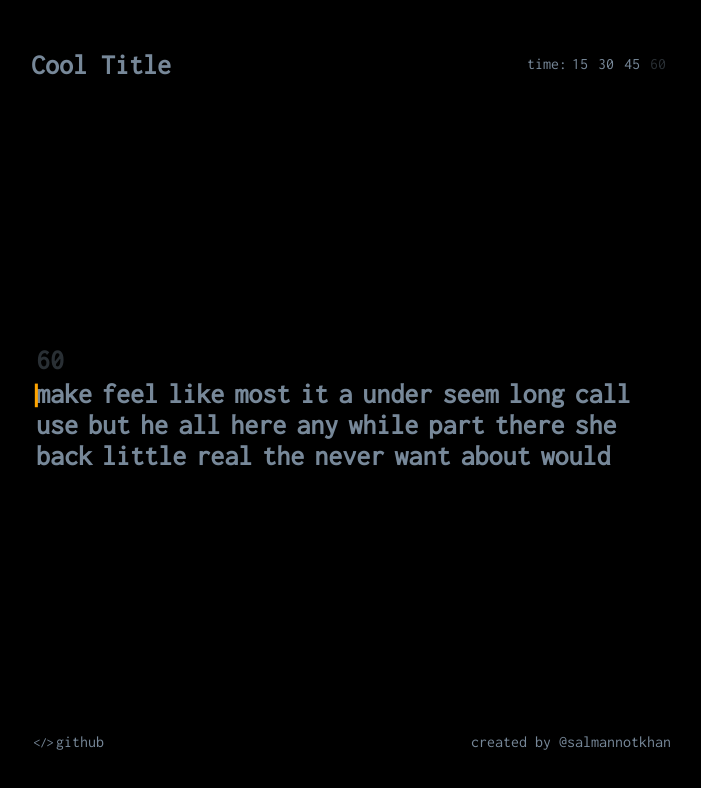
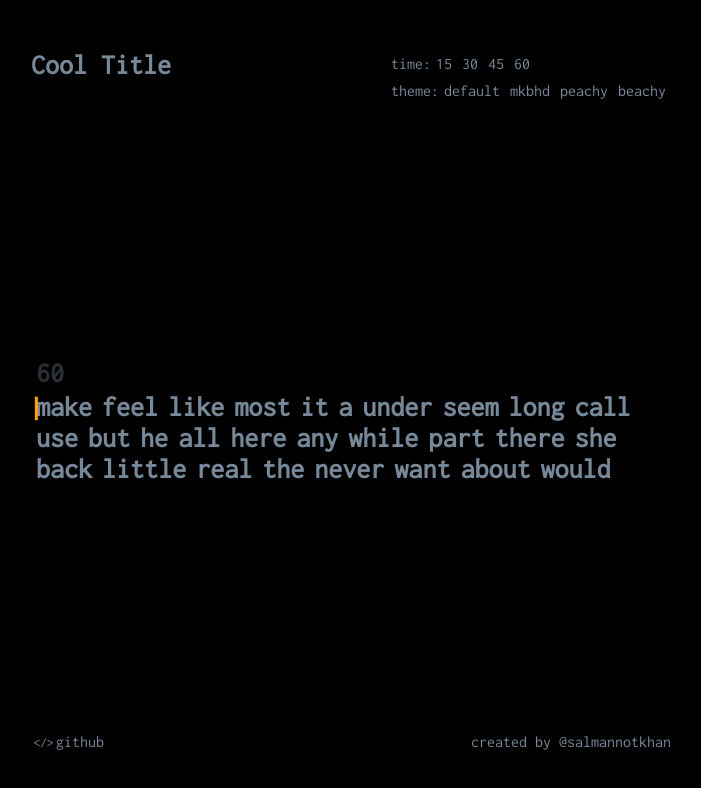
Before and after one commit to webdev123123/typing-test, a React (Create React App) app: page / in a window 1280 px wide. Shown: the top 788 px of the page, without its empty margins (289-990 px from the left). Built offline with nearby package versions, Linux system fonts and the light colour scheme.

Commit message:
Added 4 themes, Now storing preferences in browser (Thanks @ParmarHetul21 for theme suggestions) Added dynamic menu to select various options Minor rework in restaring test now user have to start the test to reset it fixed space counting index.js prettified(not important)

```diff
--- a/src/App.js
+++ b/src/App.js
@@ -3,7 +3,10 @@ import Result from "./components/Result";
 import Test from "./components/Test";
 import "./App.scss";
 
-const timerLimits = [15, 30, 45, 60];
+const options = {
+	time: [15, 30, 45, 60],
+	theme: ["default", "mkbhd", "peachy", "beachy"],
+};
 
 export default class App extends React.Component {
 	state = {
@@ -15,7 +18,7 @@ export default class App extends React.Component {
 		correctChars: 0,
 		incorrectChars: 0,
 		setTimer: null,
-		timerLimit: 60,
+		timeLimit: 60,
 	};
 	words = [
 		"the",
@@ -259,7 +262,7 @@ export default class App extends React.Component {
 					if (currWord === typedWord) {
 						this.setState({
 							correctWords: correctWords + 1,
-							correctChars: correctChars + currWord.length + 1,
+							correctChars: correctChars + currWord.length,
 						});
 					} else {
 						this.setState({
@@ -320,7 +323,7 @@ export default class App extends React.Component {
 		this.words = this.words.sort(() => Math.random() - 0.5);
 		clearInterval(this.state.setTimer);
 		this.setState({
-			timer: this.state.timerLimit,
+			timer: this.state.timeLimit,
 			currWord: this.words[0],
 			typedWord: "",
 			correctChars: 0,
@@ -332,13 +335,31 @@ export default class App extends React.Component {
 	};
 
 	componentDidMount() {
+		const theme = localStorage.getItem("theme");
+		const time = +localStorage.getItem("time");
+		const selected = document.querySelectorAll(
+			`button[value="${time}"], button[value="${theme}"]`
+		);
+		if (theme) {
+			document.getElementById("root").classList.add(theme);
+		}
+		if (time) {
+			this.setState({
+				timer: time,
+				timeLimit: time,
+			});
+		}
+		if (selected) {
+			selected.forEach((el) => el.classList.add("selected"));
+		}
 		this.words = this.words.sort(() => Math.random() - 0.5);
 		this.setState({ currWord: this.words[0] });
 		document.body.onkeydown = (e) => {
-			console.log(e);
 			if (e.key === "Tab") {
+				if (this.state.timer < 60 || this.state.setTimer) {
 					this.resetTest();
 					document.getElementsByClassName("word")[0].scrollIntoView();
+				}
 				e.preventDefault();
 			} else if (e.key.length === 1 || e.key === "Backspace") {
 				this.recordTest(e);
@@ -350,12 +371,27 @@ export default class App extends React.Component {
 		document.body.onkeydown = null;
 	}
 
-	setTimeLimit = (e) => {
+	handleOptions = (e) => {
+		switch (e.target.dataset.option) {
+			case "theme":
+				document
+					.getElementById("root")
+					.classList.remove(...options.theme);
+				document.getElementById("root").classList.add(e.target.value);
+				break;
+			case "time":
 				this.setState({
-			timer: e.target.dataset.limit,
-			timerLimit: e.target.dataset.limit,
+					timer: e.target.value,
+					timeLimit: e.target.value,
 				});
-		document.querySelectorAll("button.mini").forEach((btn) => {
+				break;
+			default:
+				break;
+		}
+		localStorage.setItem(e.target.dataset.option, e.target.value);
+		document
+			.querySelectorAll(`.${e.target.dataset.option} button`)
+			.forEach((btn) => {
 				btn.classList.remove("selected");
 			});
 		e.target.classList.add("selected");
@@ -368,21 +404,21 @@ export default class App extends React.Component {
 				<header className={setTimer !== null ? "hidden" : ""}>
 					<a href=".">Cool Title</a>
 					<div className="buttons">
-						time:
-						{timerLimits.map((limit) => (
+						{Object.entries(options).map(([option, choices]) => (
+							<div key={option} className={option}>
+								{option}:
+								{choices.map((choice) => (
 									<button
-								className={
-									"mini" +
-									(this.state.timerLimit === limit
-										? " selected"
-										: "")
-								}
-								key={limit}
-								data-limit={limit}
-								onClick={this.setTimeLimit}
+										className="mini"
+										key={choice}
+										data-option={option}
+										value={choice}
+										onClick={this.handleOptions}
 									>
-								{limit}
+										{choice}
 									</button>
+								))}
+							</div>
 						))}
 					</div>
 				</header>
@@ -397,6 +433,7 @@ export default class App extends React.Component {
 				) : (
 					<Result
 						data={this.state}
+						spaces={this.words.indexOf(this.state.currWord)}
 						resetTest={() => this.resetTest()}
 					/>
 				)}
--- a/src/App.scss
+++ b/src/App.scss
@@ -17,3 +17,24 @@ header {
 		}
 	}
 }
+
+.mkbhd {
+	--bg-color: #171717 !important;
+	--font-color: #ededed !important;
+	--hl-color: #da0037 !important;
+	--fg-color: #444444 !important;
+}
+
+.peachy {
+	--bg-color: #fdd2bf !important;
+	--font-color: #df5e5e !important;
+	--hl-color: #492f10 !important;
+	--fg-color: #e98580 !important;
+}
+
+.beachy {
+	--bg-color: #dddddd !important;
+	--font-color: #125d98 !important;
+	--hl-color: #f5a962 !important;
+	--fg-color: #3c8dad !important;
+}
--- a/src/components/Result.js
+++ b/src/components/Result.js
@@ -8,7 +8,7 @@ export default class Result extends React.Component {
 			correctWords,
 			incorrectChars,
 			incorrectWords,
-			timerLimit,
+			timeLimit,
 		} = this.props.data;
 		return (
 			<div className="result">
@@ -18,7 +18,10 @@ export default class Result extends React.Component {
 							<td colSpan="2" align="center">
 								<h1>
 									{Math.round(
-										(correctChars * 60) / timerLimit / 5
+										((correctChars + this.props.spaces) *
+											60) /
+											timeLimit /
+											5
 									) + " wpm"}
 								</h1>
 							</td>
```
Also changed, not shown: src/index.js (+9 -9 lines). Lines whose indentation alone changed are shown as unchanged.
